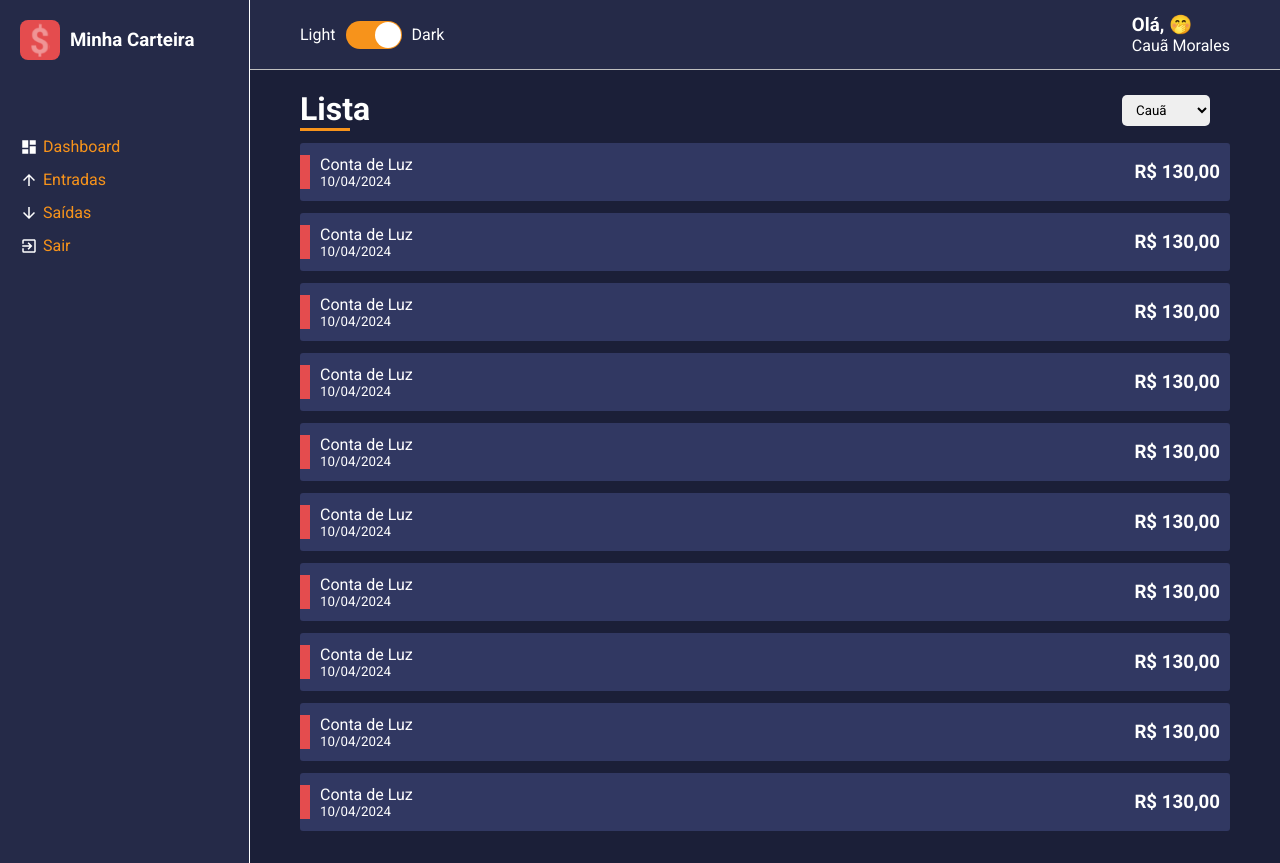
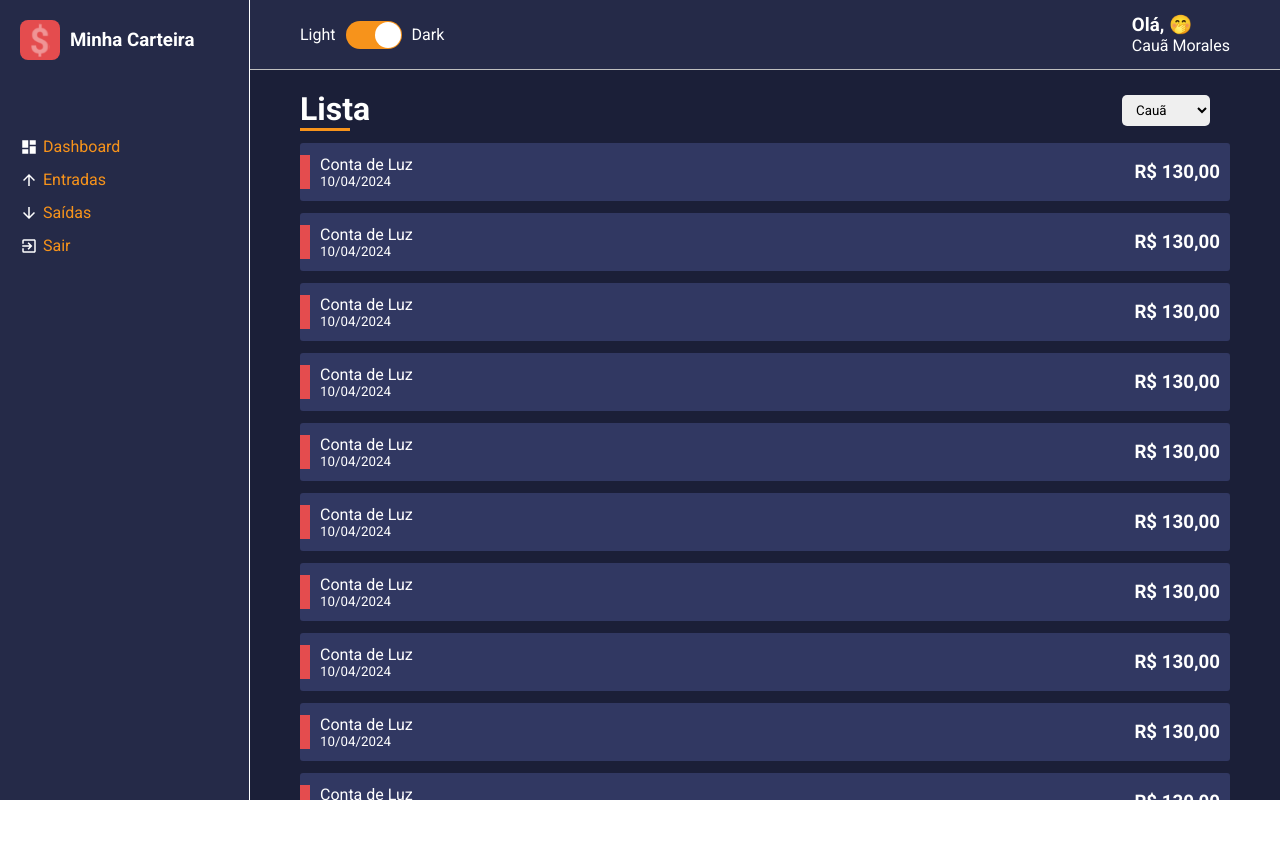
Before and after one commit to Caahmos/MinhaCarteira, a React (Create React App) app: page / in a window 1280 px wide. After the commit the page ends 800 px from the top, so only its background shows below. Built offline with nearby package versions, Linux system fonts and the light colour scheme.

Commit message:
Header e Aside Fixos

```diff
--- a/src/components/layouts/Content/styles.ts
+++ b/src/components/layouts/Content/styles.ts
@@ -5,4 +5,21 @@
     grid-area: CT;
     background-color: ${props => props.theme.colors.primary};
 
+    height: calc(100vh - 70px);
+    overflow-y: scroll;
+
+    ::-webkit-scrollbar{
+        width: 10px;
+    }
+
+    ::-webkit-scrollbar-thumb{
+        background-color: ${props => props.theme.colors.secondary};
+        border-radius: 1px;
+    }
+
+    ::-webkit-scrollbar-track{
+        background-color: ${props => props.theme.colors.tertiary};
+        border-radius: 1px;
+    }
+
 `
```
